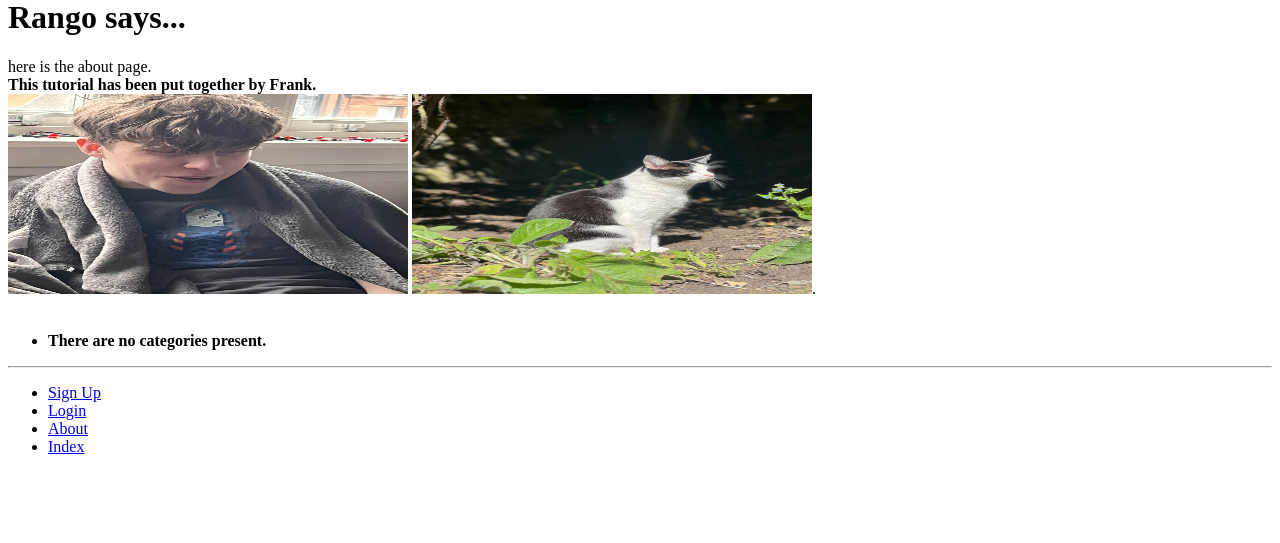
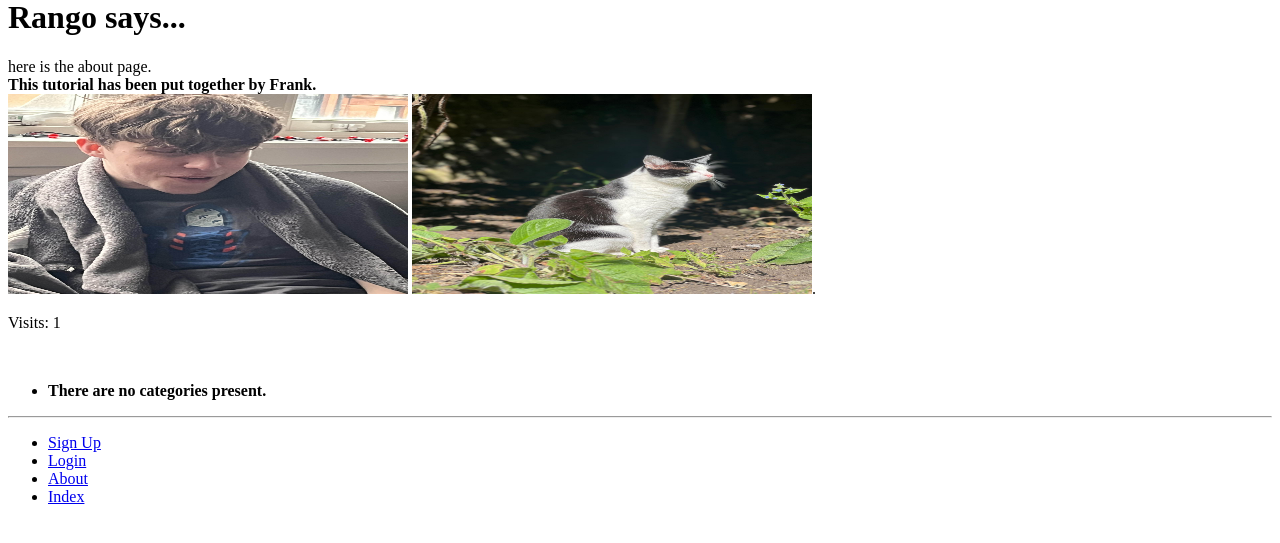
Before and after one commit to 2892370t/tango_with_django_project, a Django app: page /rango/about/ in a window 1280 px wide. Shown: the part 48-591 px from the top of the page. Run offline with Django 3.2, Linux system fonts and the light colour scheme; data that the repository does not hold is empty.

Commit message:
chapter 10 done

```diff
--- a/rango/views.py
+++ b/rango/views.py
@@ -12,21 +12,26 @@ from django.contrib.auth.decorators import login_required
 from django.contrib.auth import logout
 from datetime import datetime
 
+def get_server_side_cookie(request, cookie, default_val=None):
+    val = request.session.get(cookie)
+    if not val:
+        val = default_val
+    return val
 
+def visitor_cookie_handler(request):
+    visits = int(get_server_side_cookie(request, 'visits', '1'))
 
-def visitor_cookie_handler(request, response):
-    visits = int(request.COOKIES.get('visits', '1'))
+    last_visit_cookie = get_server_side_cookie(request,'last_visit',str(datetime.now()))
 
-    last_visit_cookie = request.COOKIES.get('last_visit', str(datetime.now()))
     last_visit_time = datetime.strptime(last_visit_cookie[:-7],'%Y-%m-%d %H:%M:%S')
 
     if (datetime.now() - last_visit_time).days > 0:
         visits = visits + 1
-        response.set_cookie('last_visit', str(datetime.now()))
+        request.session['last_visit'] = str(datetime.now())
     else:
-        response.set_cookie('last_visit', last_visit_cookie)
+        request.session['last_visit'] = last_visit_cookie
 
-    response.set_cookie('visits', visits)
+    request.session['visits'] = visits
 
 
 
@@ -43,14 +48,19 @@ def index(request):
     # We make use of the shortcut function to make our lives easier.
     # Note that the first parameter is the template we wish to use.
 
+    visitor_cookie_handler(request)
+    context_dict['visits'] = request.session['visits']
     response = render(request, 'rango/index.html', context=context_dict)
-    visitor_cookie_handler(request, response)
     return response
 
 def about(request):
     context_dict = {'boldmessage': 'This tutorial has been put together by Frank.'}
+    context_dict['visits'] = int(request.COOKIES.get('visits', '1'))
 
-    return render(request, 'rango/about.html', context=context_dict)
+    visitor_cookie_handler(request)
+    context_dict['visits'] = request.session['visits']
+    response = render(request, 'rango/about.html', context=context_dict)
+    return response
 
 def show_category(request, category_name_slug):
     context_dict = {}
--- a/templates/rango/about.html
+++ b/templates/rango/about.html
@@ -10,6 +10,7 @@
 			here is the about page. <br />
 		<strong>{{ boldmessage }}</strong><br />
 		</div>
+
 		<div>
 			<img src="{% static 'images/rango.jpg' %}"
 				alt="Picture of Rango" width=400 height=200 />
@@ -17,4 +18,7 @@
 				alt="Picture of a Cat."/ width=400 height=200>.
 
 		</div>
+		<div>
+			<p>Visits: {{ visits }}</p>
+		</div>
 {% endblock %}>
```
